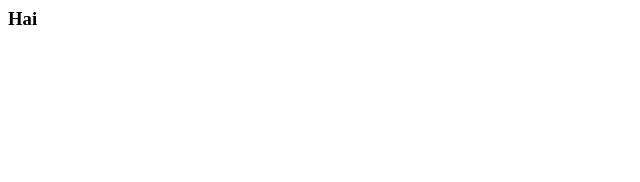
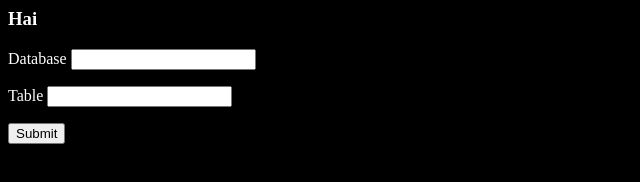
Before and after one commit to snthlkmr22/test_app, a plain HTML site: page index.html in a window 1280 px wide. Shown: the whole page, without its empty margins (0-640 px from the left). Drawn offline with Linux system fonts and the light colour scheme.

Commit message:
Update index.html

```diff
--- a/index.html
+++ b/index.html
@@ -1,7 +1,22 @@
 <html>
 <head>
 </head>
-<body>
+<body style="background-color:black;color:white;">
 <h3>Hai</h3>
+<form id="form1" name="form1" method="post" action="">
+	<p>
+		<label for="database">Database</label>
+		<input type="text" name="database" id="database" />
+
+	</p>
+	<p>
+		<label for="table">Table</label>
+		<input type="text" name="table" id="table" />
+	</p>
+	<p>
+		<input type="submit" name="submit" id="submit" value="Submit" />
+	</p>
+</form>
+
 </body>
 </html>
```
